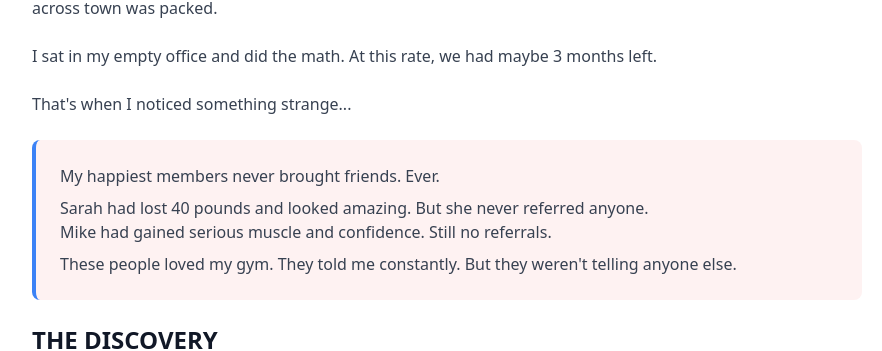
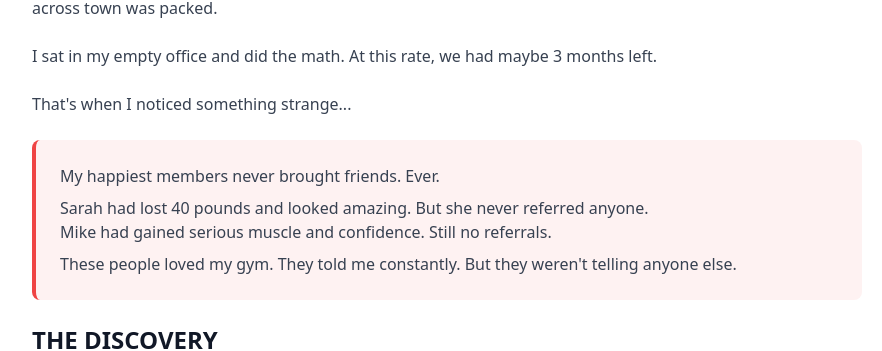
Before and after one commit to pdavid003/gym-referral-booster, a React (Vite) app: page / in a window 1280 px wide. Shown: the part 7237-7588 px from the top of the page, without its empty margins (193-1075 px from the left). Built offline with nearby package versions, Linux system fonts and the light colour scheme.

Commit message:
Updated OriginStorySection.tsx

```diff
--- a/src/components/OriginStorySection.tsx
+++ b/src/components/OriginStorySection.tsx
@@ -57,7 +57,7 @@ const OriginStorySection: React.FC = () => {
                 That's when I noticed something strange...
               </p>
 
-              <div className="bg-primary-50 p-6 rounded-lg my-8 border-l-4 border-blue-500">
+              <div className="bg-primary-50 p-6 rounded-lg my-8 border-l-4 border-primary-500">
                 <p className="mb-2">My happiest members never brought friends. Ever.</p>
                 <p>Sarah had lost 40 pounds and looked amazing. But she never referred anyone.</p>
                 <p>Mike had gained serious muscle and confidence. Still no referrals.</p>
```
